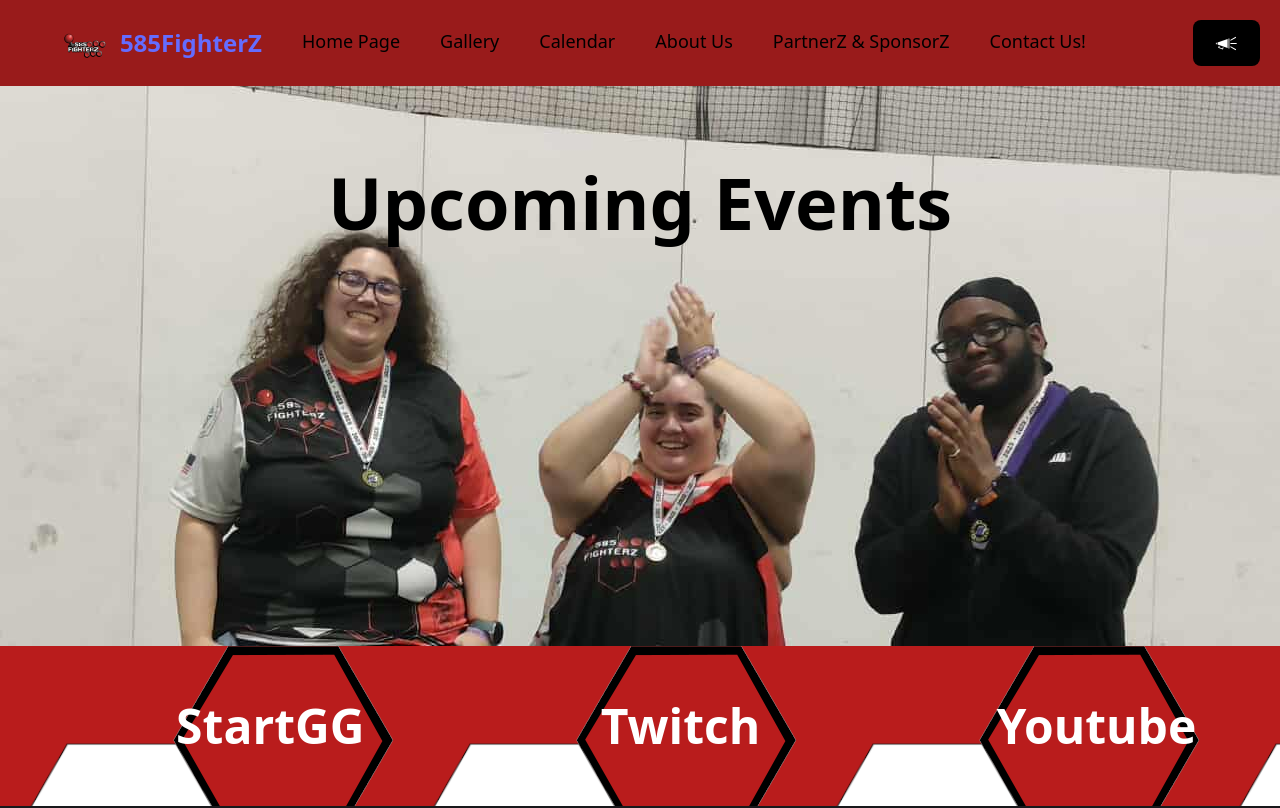
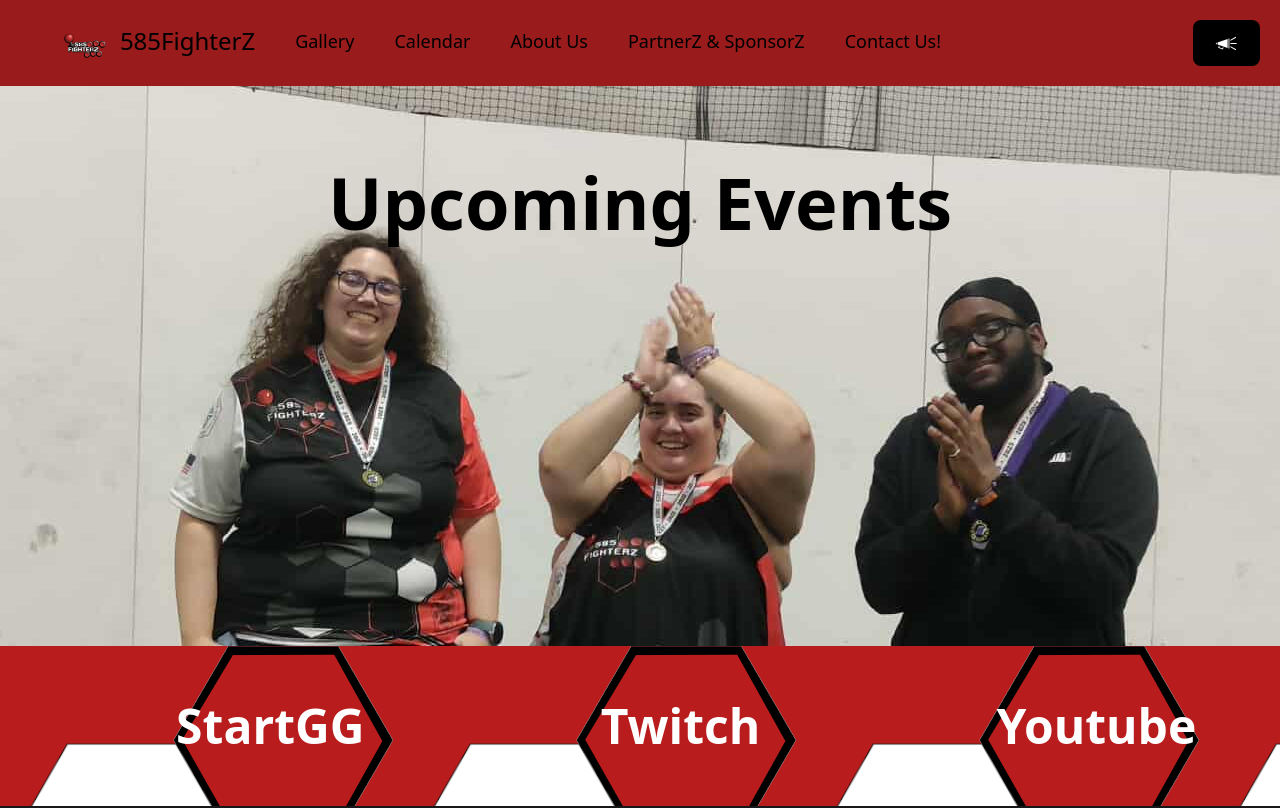
Before and after one commit to Perry512/585z, a React (Vite) app: page /585z/calendar in a window 1280 px wide. Shown: the top 808 px of the page. Built offline with nearby package versions, Linux system fonts and the light colour scheme; some icons are missing.

Commit message:
[FIX] Component: Created functional link to home page through website logo in header

```diff
--- a/src/components/Header.tsx
+++ b/src/components/Header.tsx
@@ -13,16 +13,13 @@
         <>
             <header className="bg-red-800 flex flex-wrap justify-between items-center w-full p-5">
                 <div className='flex flex-row justify-center mx-10'>
-                    <a className="flex items-center" href="#home">
-                        <img src={logo2} className="mr-3 h-6 sm:h-9" alt="585z Logo" />
-                        <span className="self-center text-2xl font-semibold whitespace-nowrap dark:text-white" id='home'>585FighterZ</span>
-                    </a>
+                    <div>
+                        <Link to="/home" className="text-black hover:text-blue-100 transition duration-300 ease-in-out text-lg flex flex-row">
+                            <img src={logo2} className="mr-3 h-6 sm:h-9" alt="585Z Logo" />
+                                <div className="text-2xl"> 585FighterZ</div>
+                        </Link>
+                    </div>
                     <ul className='ml-10 translate-y-px'>
-                        <li className="inline-block mr-10">
-                            <Link to="/home" className="text-black hover:text-blue-100 transition duration-300 ease-in-out text-lg">
-                                Home Page
-                            </Link>
-                        </li>
                         <li className="inline-block mr-10">
                             <Link to="/gallery" className="text-black hover:text-blue-100 transition duration-300 ease-in-out text-lg">
                                 Gallery
```
